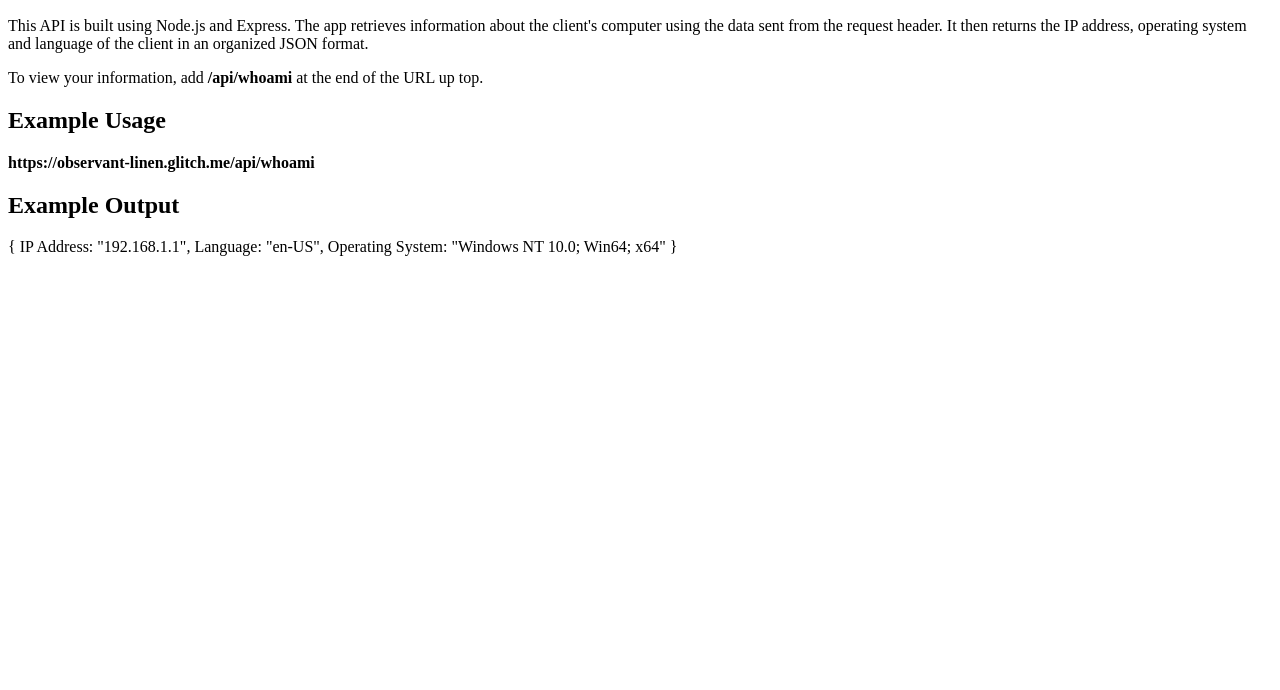
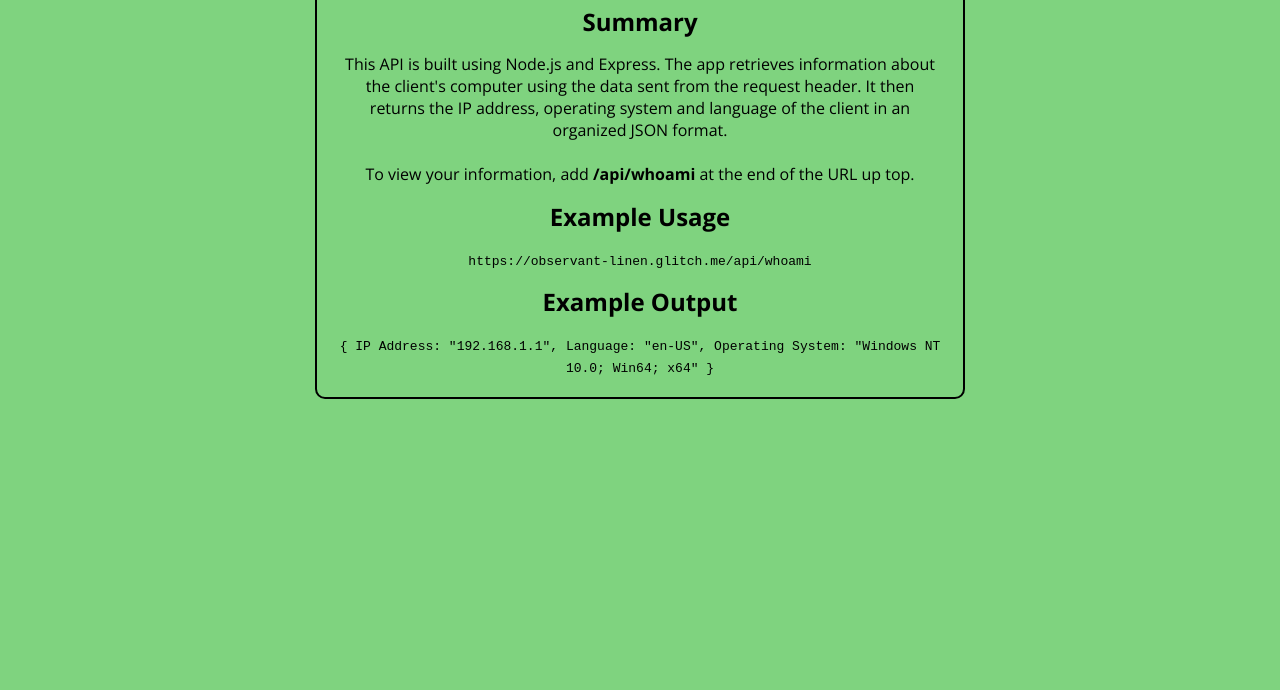
Before and after one commit to envincebal/node-header-parser, a website: page views/index.html in a window 1280 px wide. Shown: the part 110-800 px from the top of the page. Drawn offline with nearby package versions, Linux system fonts and the light colour scheme.

Commit message:
Added styling on the front end

```diff
--- a/public/style.css
+++ b/public/style.css
@@ -0,0 +1,30 @@
+*{
+  margin: 0;
+  padding: 0;
+  box-sizing: border-box;
+}
+
+body{
+  background-color: #7fd37f;
+  font-family: 'Open Sans', sans-serif;
+}
+
+.container{
+  max-width: 650px;
+  margin: 25px auto 0 auto;
+  text-align: center;
+}
+
+.description-box{
+  border: 2px solid #000;
+  border-radius: 10px;
+  padding: 0 20px 20px 20px;
+}
+
+.title{
+  margin: 0 0 30px 0;
+}
+
+.description-title{
+  margin: 15px 0;
+}
--- a/server.js
+++ b/server.js
@@ -1,12 +1,10 @@
 var express = require('express');
 var app = express();
-
 
 var PORT = process.env.PORT || 3000;
 
 app.get('/', function (req, res) {
 var getClientAddress = (req.headers['x-forwarded-for'] || '').split(',')[0] || req.connection.remoteAddress;
-console.log(__dirname + "/node_modules");
   res.send({
     ipaddress: getClientAddress,
     language: req.headers["accept-language"],
--- a/views/index.html
+++ b/views/index.html
@@ -6,6 +6,7 @@
   <meta http-equiv="X-UA-Compatible" content="ie=edge">
   <title>Document</title>
   <link rel="stylesheet" href="/public/style.css">
+  <link href="https://fonts.googleapis.com/css?family=Open+Sans:400,700" rel="stylesheet">
 </head>
 <body>
   <div class="container">
@@ -14,15 +15,16 @@
       <div class="description-section">
         <h2 class="description-title">Summary</h2>
         <p class="description-text">This API is built using Node.js and Express. The app retrieves information about the client's computer using the data sent from the request header. It then returns the IP address, operating system and language of the client in an organized JSON format.</p>
+        <br>
         <p class="description-text">To view your information, add <strong>/api/whoami</strong> at the end of the URL up top.</p>
       </div>
       <div class="description-section">
         <h2 class="description-title">Example Usage</h2>
-        <p class="description-text"><strong>https://observant-linen.glitch.me/api/whoami</strong></p>
+        <code class="description-text">https://observant-linen.glitch.me/api/whoami</code>
       </div>
       <div class="description-section">
         <h2 class="description-title">Example Output</h2>
-        <p class="description-text">{ IP Address: "192.168.1.1", Language: "en-US", Operating System: "Windows NT 10.0; Win64; x64" }</p>
+        <code class="description-text">{ IP Address: "192.168.1.1", Language: "en-US", Operating System: "Windows NT 10.0; Win64; x64" }</code>
       </div>
 
     </div>
```
